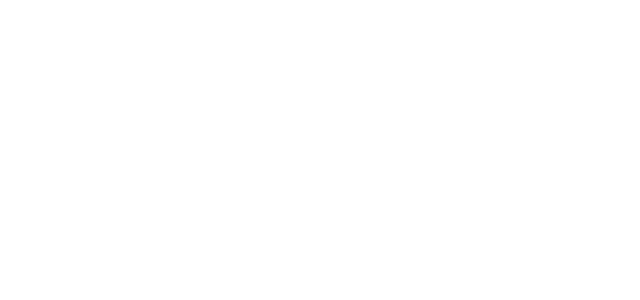
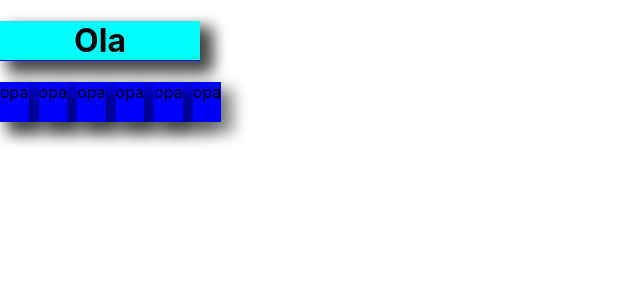
Before and after one commit to FelipeFelipeRenan/ecommerce-frontend-test, a React (Create React App) app: page / in a window 1280 px wide. Shown: the top 300 px of the page, without its empty margins (0-640 px from the left). Built offline with nearby package versions, Linux system fonts and the light colour scheme.

Commit message:
Adding the first components

```diff
--- a/package.json
+++ b/package.json
@@ -6,6 +6,7 @@
     "@testing-library/jest-dom": "^5.16.2",
     "@testing-library/react": "^12.1.2",
     "@testing-library/user-event": "^13.5.0",
+    "node-sass": "^7.0.1",
     "react": "^17.0.2",
     "react-dom": "^17.0.2",
     "react-scripts": "5.0.0",
--- a/src/App.js
+++ b/src/App.js
@@ -1,9 +1,12 @@
 import './App.css';
+import Header from './components/Header';
+import Items from './components/Items';
 
 function App() {
   return (
     <div className="App">
-
+     <Header />
+     <Items />
     </div>
   );
 }
--- /dev/null
+++ b/src/components/Card/index.jsx
@@ -0,0 +1,15 @@
+import "./index.scss"
+
+
+const Card = () => {
+
+    return(
+        <div>
+            opa
+        </div>
+    )
+
+}
+
+
+export default Card;
--- /dev/null
+++ b/src/components/Card/index.scss
@@ -0,0 +1,7 @@
+div {
+    width: 200px;
+    height: 40px;
+    background-color: blue;
+  -webkit-box-shadow: 10px 9px 15px 2px rgba(0, 0, 0, 0.49);
+  box-shadow: 10px 9px 15px 2px rgba(0, 0, 0, 0.49) I;
+}
--- /dev/null
+++ b/src/components/Header/index.jsx
@@ -0,0 +1,12 @@
+import "./index.scss";
+
+
+const Header = () =>{
+    return(
+        <header>
+            <h1>Ola</h1>
+        </header>
+    )
+}
+
+export default Header;
--- /dev/null
+++ b/src/components/Header/index.scss
@@ -0,0 +1,4 @@
+header{
+    width: 100%;
+    background-color: aqua;
+}
--- /dev/null
+++ b/src/components/Items/index.jsx
@@ -0,0 +1,17 @@
+import Card from "../Card";
+import "./index.scss";
+
+const Items = () => {
+  return (
+    <div className="card-container">
+      <Card />
+      <Card />
+      <Card />
+      <Card />
+      <Card />
+      <Card />
+    </div>
+  );
+};
+
+export default Items;
--- /dev/null
+++ b/src/components/Items/index.scss
@@ -0,0 +1,6 @@
+.card-container{
+    display: flex;
+    flex-direction: row;
+    gap: 10px;
+    justify-content: space-between;
+}
```
Also changed, not shown: 1 other file (tests, documents, lock files or other folders).
